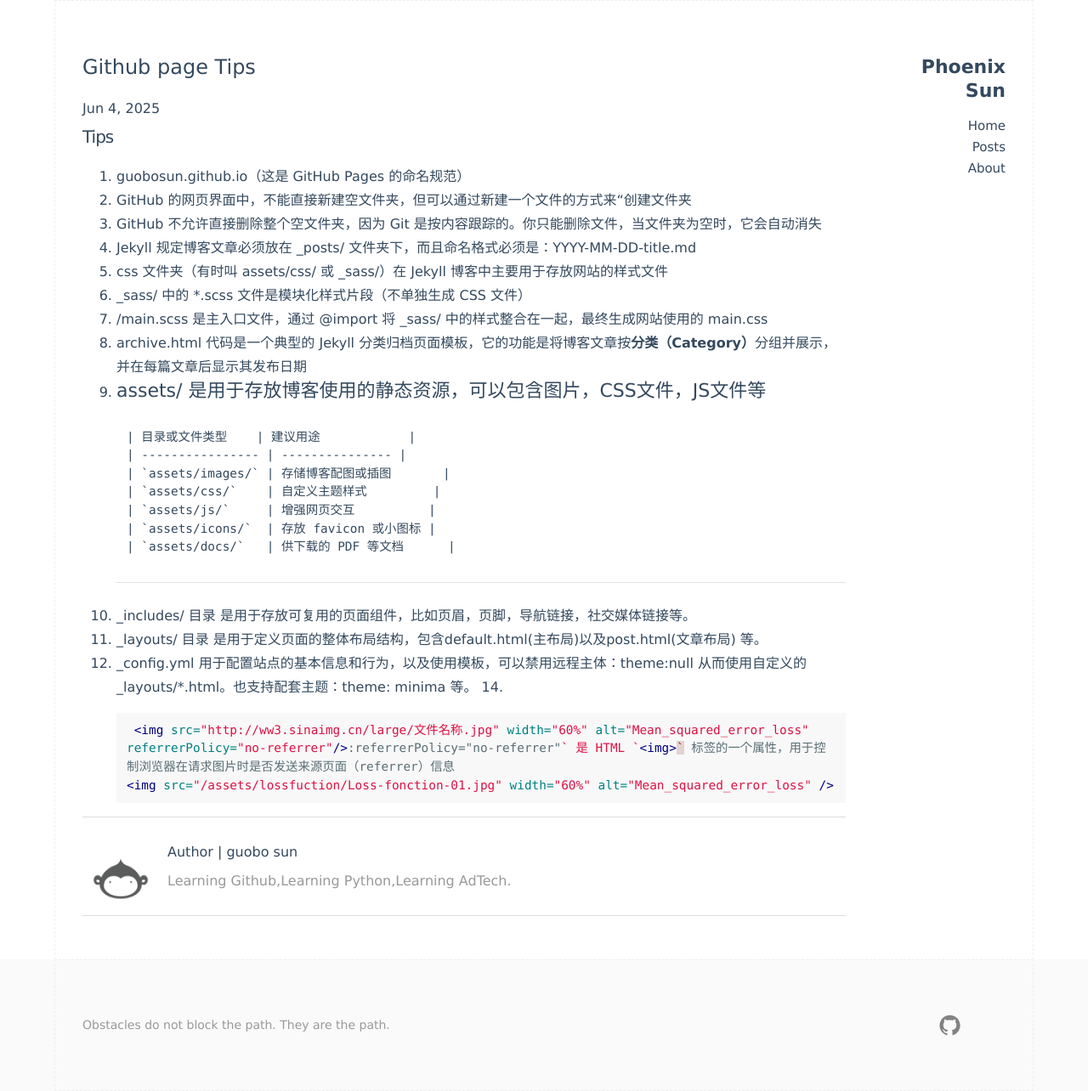
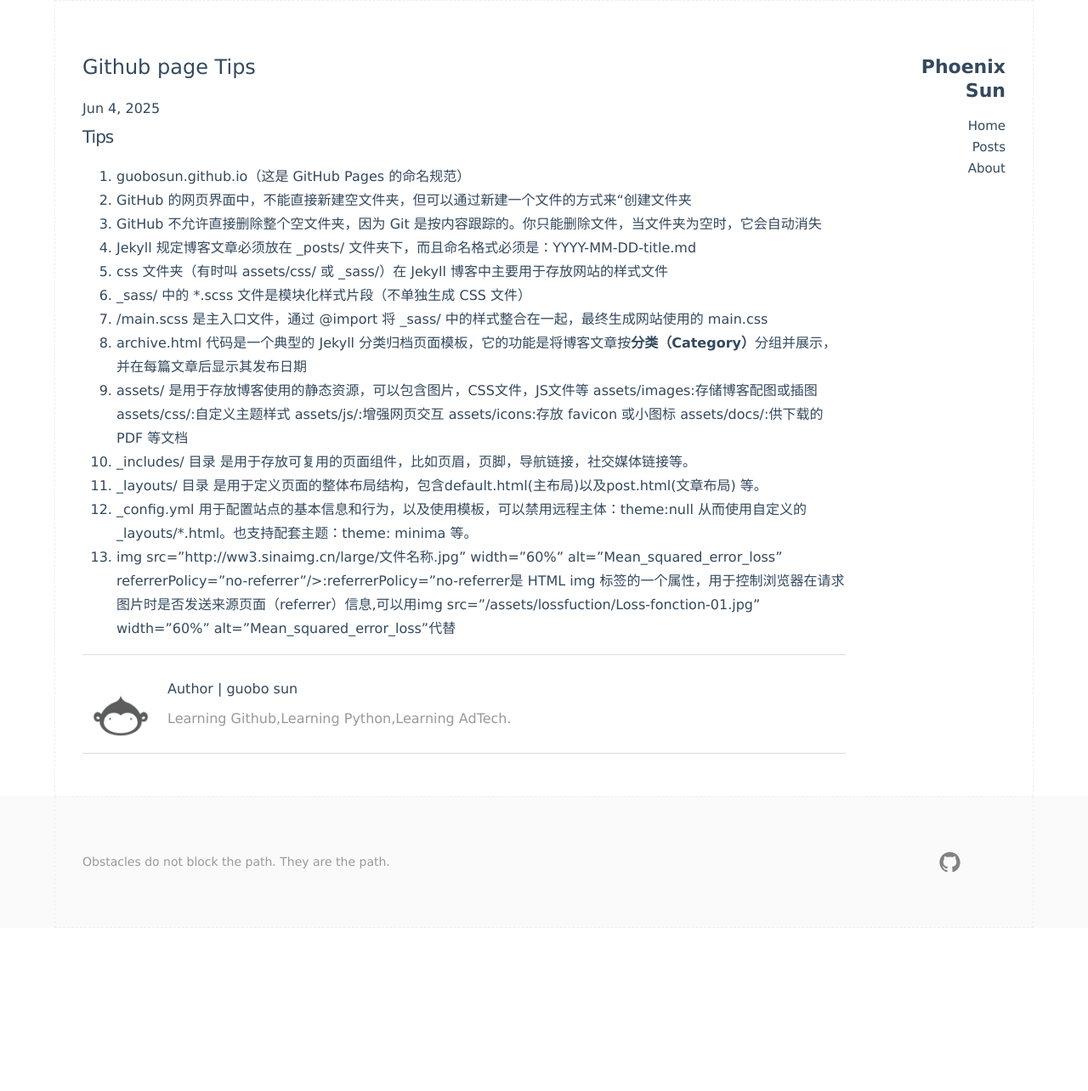
Before and after one commit to guobosun/guobosun.github.io, a Jekyll site: the page built from _posts/2025-06-03-Github_tips.md, in a window 1280 px wide. Shown: the whole page at 85% size. Built offline with Jekyll 4.4.1, drawn with Linux system fonts in a browser that asks for light colours; comment, search, counter and statistics services are not loaded; after the commit the page ends 1092 px from its top, so only the background shows below that.

Commit message:
Update 2025-06-03-Github_tips.md

````diff
--- a/_posts/2025-06-03-Github_tips.md
+++ b/_posts/2025-06-03-Github_tips.md
@@ -15,22 +15,12 @@ description: Learning
 7. /main.scss 是主入口文件，通过 @import 将 _sass/ 中的样式整合在一起，最终生成网站使用的 main.css
 8. archive.html 代码是一个典型的 Jekyll 分类归档页面模板，它的功能是将博客文章按**分类（Category）**分组并展示，并在每篇文章后显示其发布日期
 9. assets/ 是用于存放博客使用的静态资源，可以包含图片，CSS文件，JS文件等
----
-```Markdown
-| 目录或文件类型    | 建议用途            |
-| ---------------- | --------------- |
-| `assets/images/` | 存储博客配图或插图       |
-| `assets/css/`    | 自定义主题样式         |
-| `assets/js/`     | 增强网页交互          |
-| `assets/icons/`  | 存放 favicon 或小图标 |
-| `assets/docs/`   | 供下载的 PDF 等文档      |
-```
----
-11. _includes/ 目录 是用于存放可复用的页面组件，比如页眉，页脚，导航链接，社交媒体链接等。
-12. _layouts/ 目录 是用于定义页面的整体布局结构，包含default.html(主布局)以及post.html(文章布局) 等。
-13. _config.yml 用于配置站点的基本信息和行为，以及使用模板，可以禁用远程主体：theme:null 从而使用自定义的_layouts/*.html。也支持配套主题：theme: minima 等。
-14.
-```markdown
- <img src="http://ww3.sinaimg.cn/large/文件名称.jpg" width="60%" alt="Mean_squared_error_loss" referrerPolicy="no-referrer"/>:referrerPolicy="no-referrer"` 是 HTML `<img>` 标签的一个属性，用于控制浏览器在请求图片时是否发送来源页面（referrer）信息
-    <img src="/assets/lossfuction/Loss-fonction-01.jpg" width="60%" alt="Mean_squared_error_loss" />
-```
+   assets/images:存储博客配图或插图
+   assets/css/:自定义主题样式
+   assets/js/:增强网页交互
+   assets/icons:存放 favicon 或小图标
+   assets/docs/:供下载的 PDF 等文档
+10. _includes/ 目录 是用于存放可复用的页面组件，比如页眉，页脚，导航链接，社交媒体链接等。
+11. _layouts/ 目录 是用于定义页面的整体布局结构，包含default.html(主布局)以及post.html(文章布局) 等。
+12.  _config.yml 用于配置站点的基本信息和行为，以及使用模板，可以禁用远程主体：theme:null 从而使用自定义的_layouts/*.html。也支持配套主题：theme: minima 等。
+13.  img src="http://ww3.sinaimg.cn/large/文件名称.jpg" width="60%" alt="Mean_squared_error_loss" referrerPolicy="no-referrer"/>:referrerPolicy="no-referrer是 HTML img 标签的一个属性，用于控制浏览器在请求图片时是否发送来源页面（referrer）信息,可以用img src="/assets/lossfuction/Loss-fonction-01.jpg" width="60%" alt="Mean_squared_error_loss"代替
````
